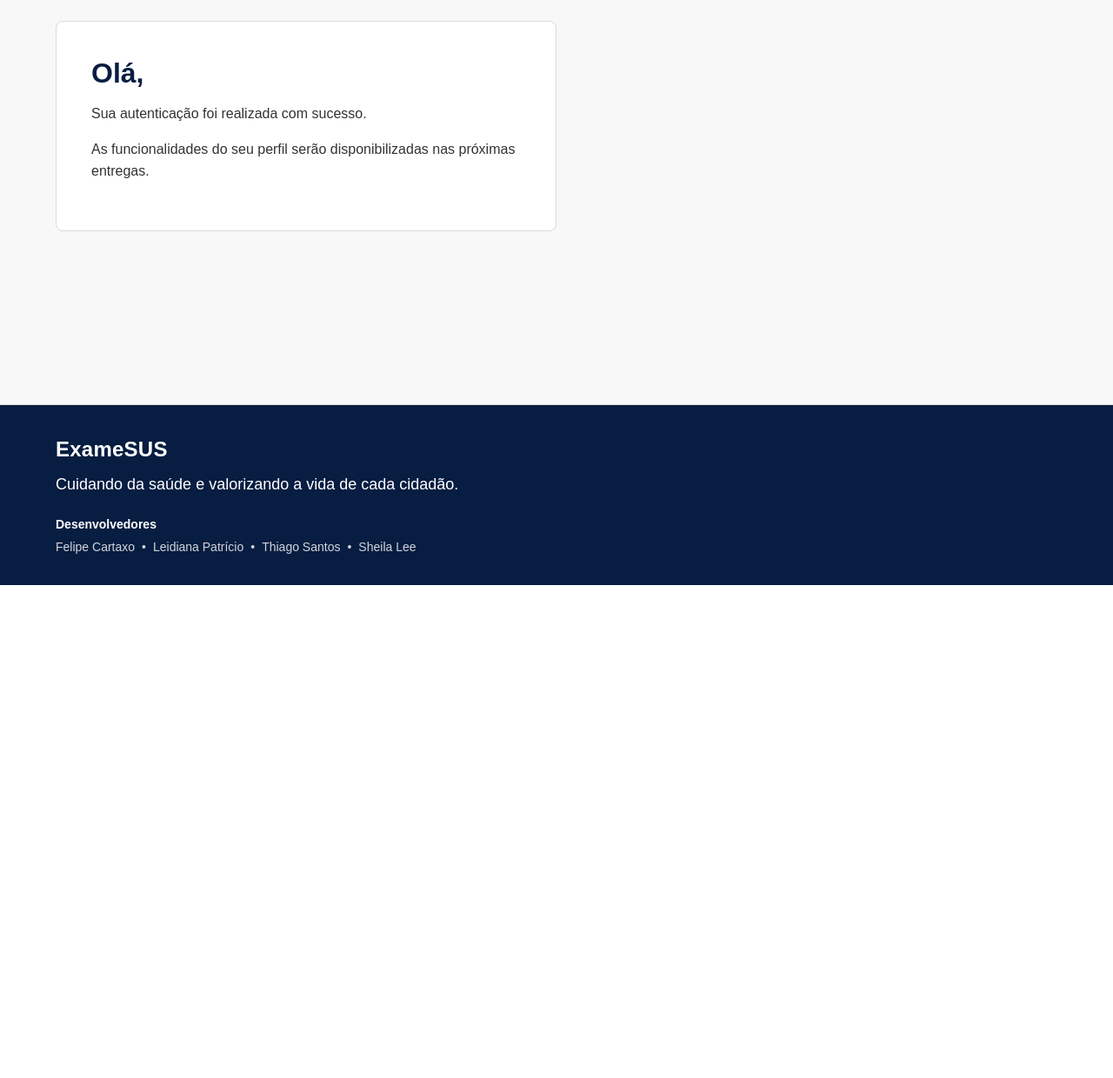
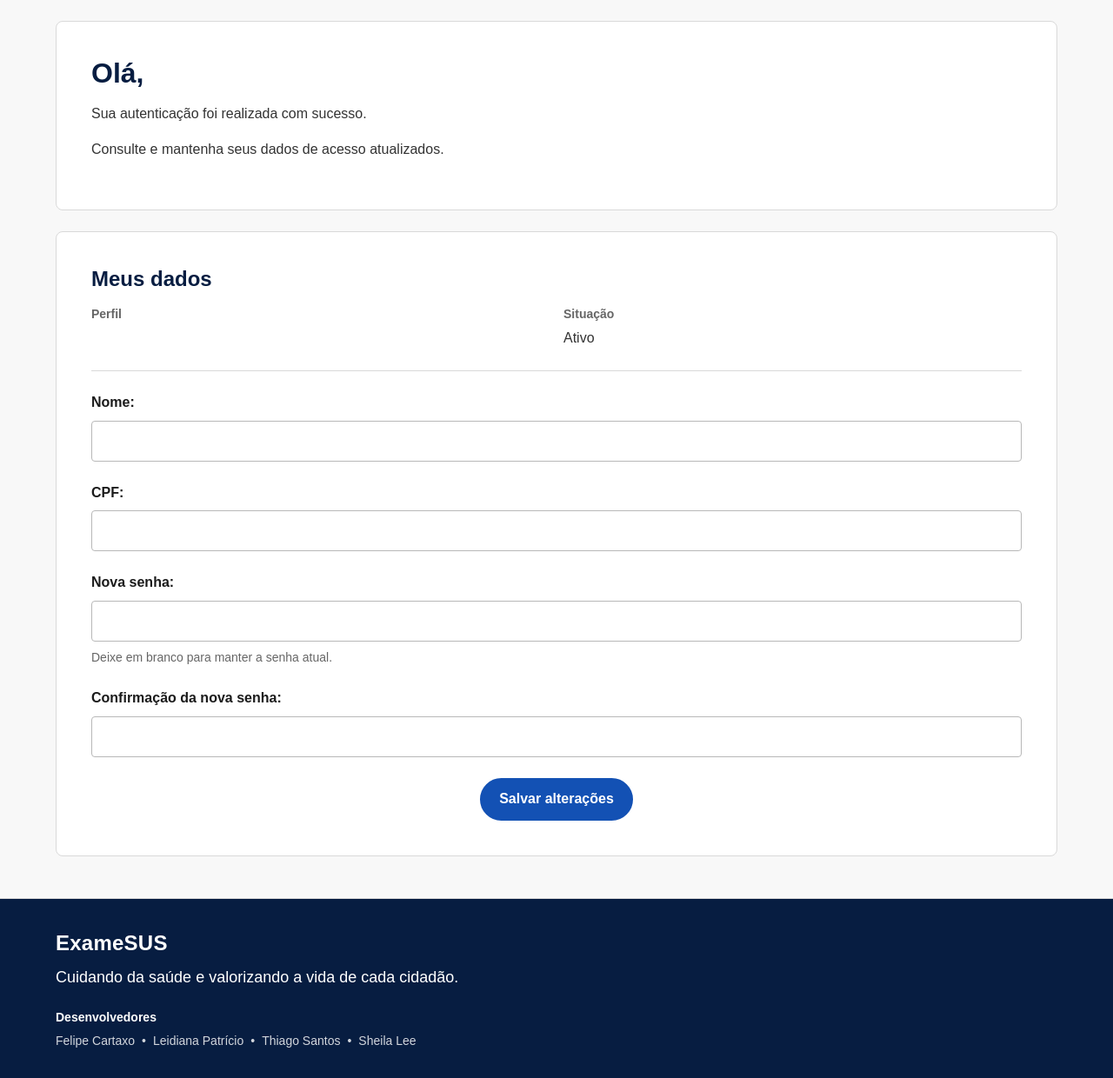
Before and after one commit to felipecartaxo/rad-exames_sus, a Django app: page /conta/ in a window 1280 px wide. Shown: the part 127-1367 px from the top of the page at 87% size. Before the commit the page ends 800 px from the top, so only its background shows below. Run offline with Django 5.2, Linux system fonts and the light colour scheme; the visitor is signed in with stand-in values (Sample User, id 1).

Commit message:
adjust: atuliza a tela conta para exibir dados do usuario autentica e permitir edita-la

```diff
--- a/exames/templates/exames/criar.html
+++ b/exames/templates/exames/criar.html
@@ -13,7 +13,7 @@
 {% endblock %}
 
 {% block content %}
-  <section class="content-card" aria-labelledby="titulo-criacao">
+  <section class="content-card content-card-wide" aria-labelledby="titulo-criacao">
     <h1 id="titulo-criacao">{% trans "Criar agendamento e exame" %}</h1>
     <p>{% trans "Associe o cidadão ao local e ao profissional responsável pelo exame." %}</p>
 
@@ -36,8 +36,9 @@
       {% endfor %}
       {% for error in form.non_field_errors %}<p class="field-error" role="alert">{{ error }}</p>{% endfor %}
 
-      <div class="form-actions">
+      <div class="form-actions form-actions-centered">
         <button type="submit">{% trans "Criar agendamento e exame" %}</button>
+        <a class="button button-secondary" href="{% url 'usuarios_lista:lista' %}">{% trans "Cancelar" %}</a>
       </div>
     </form>
   </section>
--- a/static/css/components.css
+++ b/static/css/components.css
@@ -65,6 +65,20 @@ button[type="submit"]:hover {
 
 .auth-card {
   margin-inline: auto;
+}
+
+.content-card-wide {
+  width: 100%;
+}
+
+.account-card + .account-card {
+  margin-top: var(--space-4);
+}
+
+.account-readonly-data {
+  margin-block: var(--space-3) var(--space-5);
+  padding-bottom: var(--space-4);
+  border-bottom: 1px solid var(--color-border);
 }
 
 .login-actions {
@@ -285,6 +299,10 @@ button[type="submit"]:hover {
   align-items: center;
   gap: var(--space-3);
   flex-wrap: wrap;
+}
+
+.form-actions-centered {
+  justify-content: center;
 }
 
 .list-filters {
--- a/templates/base.html
+++ b/templates/base.html
@@ -10,7 +10,7 @@
     <link rel="stylesheet" href="{% static 'css/tokens.css' %}">
     <link rel="stylesheet" href="{% static 'css/base.css' %}">
     <link rel="stylesheet" href="{% static 'css/layout.css' %}?v=20260702-4">
-    <link rel="stylesheet" href="{% static 'css/components.css' %}?v=20260702-13">
+    <link rel="stylesheet" href="{% static 'css/components.css' %}?v=20260702-16">
     {% block extra_css %}{% endblock %}
   </head>
   <body>
--- a/usuarios/forms.py
+++ b/usuarios/forms.py
@@ -167,6 +167,65 @@ class EdicaoUsuarioServidorForm(forms.ModelForm):
         return usuario
 
 
+class EdicaoProprioPerfilForm(forms.ModelForm):
+    cpf = forms.CharField(
+        label=_("CPF"),
+        max_length=14,
+        widget=forms.TextInput(
+            attrs={"autocomplete": "username", "inputmode": "numeric"}
+        ),
+    )
+    password1 = forms.CharField(
+        label=_("Nova senha"),
+        required=False,
+        strip=False,
+        widget=forms.PasswordInput(attrs={"autocomplete": "new-password"}),
+        help_text=_("Deixe em branco para manter a senha atual."),
+    )
+    password2 = forms.CharField(
+        label=_("Confirmação da nova senha"),
+        required=False,
+        strip=False,
+        widget=forms.PasswordInput(attrs={"autocomplete": "new-password"}),
+    )
+
+    class Meta:
+        model = Usuario
+        fields = ("nome", "cpf")
+        widgets = {
+            "nome": forms.TextInput(attrs={"autocomplete": "name"}),
+        }
+
+    def clean_cpf(self):
+        cpf = normalizar_cpf(self.cleaned_data["cpf"])
+        validar_cpf(cpf)
+        if Usuario.objects.exclude(pk=self.instance.pk).filter(cpf=cpf).exists():
+            raise forms.ValidationError(
+                _("Já existe uma conta cadastrada com este CPF."),
+                code="cpf_duplicado",
+            )
+        return cpf
+
+    def clean(self):
+        dados = super().clean()
+        senha = dados.get("password1")
+        confirmacao = dados.get("password2")
+        if senha != confirmacao:
+            self.add_error("password2", _("As senhas não coincidem."))
+        if senha:
+            validate_password(senha, self.instance)
+        return dados
+
+    def save(self, commit=True):
+        usuario = super().save(commit=False)
+        senha = self.cleaned_data.get("password1")
+        if senha:
+            usuario.set_password(senha)
+        if commit:
+            usuario.save()
+        return usuario
+
+
 class LoginCpfForm(AuthenticationForm):
     username = forms.CharField(
         label=_("CPF"),
--- a/usuarios/templates/usuarios/conta.html
+++ b/usuarios/templates/usuarios/conta.html
@@ -12,9 +12,41 @@
 {% endblock %}
 
 {% block content %}
-  <section class="content-card" aria-labelledby="titulo-conta">
+  <section class="content-card content-card-wide account-card" aria-labelledby="titulo-conta">
     <h1 id="titulo-conta">{% blocktrans with nome=request.user.nome %}Olá, {{ nome }}{% endblocktrans %}</h1>
     <p>{% trans "Sua autenticação foi realizada com sucesso." %}</p>
-    <p>{% trans "As funcionalidades do seu perfil serão disponibilizadas nas próximas entregas." %}</p>
+    <p>{% trans "Consulte e mantenha seus dados de acesso atualizados." %}</p>
+  </section>
+
+  <section class="content-card content-card-wide account-card" aria-labelledby="titulo-dados-pessoais">
+    <h2 id="titulo-dados-pessoais">{% trans "Meus dados" %}</h2>
+    <dl class="record-details account-readonly-data">
+      <div><dt>{% trans "Perfil" %}</dt><dd>{{ request.user.get_tipo_display }}</dd></div>
+      <div>
+        <dt>{% trans "Situação" %}</dt>
+        <dd>{% if request.user.is_active %}{% trans "Ativo" %}{% else %}{% trans "Inativo" %}{% endif %}</dd>
+      </div>
+    </dl>
+
+    <form method="post" novalidate>
+      {% csrf_token %}
+      {% if form.non_field_errors %}
+        <div class="error-summary" role="alert">
+          <h3>{% trans "Revise os dados informados" %}</h3>
+          {{ form.non_field_errors }}
+        </div>
+      {% endif %}
+      {% for field in form.visible_fields %}
+        <div class="form-field">
+          {{ field.label_tag }}
+          {{ field }}
+          {% if field.help_text %}<div class="help-text">{{ field.help_text|safe }}</div>{% endif %}
+          {% for error in field.errors %}<p class="field-error" role="alert">{{ error }}</p>{% endfor %}
+        </div>
+      {% endfor %}
+      <div class="form-actions form-actions-centered">
+        <button type="submit">{% trans "Salvar alterações" %}</button>
+      </div>
+    </form>
   </section>
 {% endblock %}
--- a/usuarios/views.py
+++ b/usuarios/views.py
@@ -1,4 +1,5 @@
 from django.contrib import messages
+from django.contrib.auth import update_session_auth_hash
 from django.contrib.auth.mixins import LoginRequiredMixin
 from django.contrib.auth.views import LoginView, LogoutView
 from django.db.models import Q
@@ -7,7 +8,6 @@ from django.urls import reverse, reverse_lazy
 from django.utils.translation import gettext_lazy as _
 from django.utils.translation import ngettext
 from django.views import View
-from django.views.generic import TemplateView
 from django.views.generic.edit import FormView
 from django.views.generic.list import ListView
 
@@ -18,6 +18,7 @@ from .forms import (
     CadastroCidadaoForm,
     CriacaoUsuarioServidorForm,
     EdicaoUsuarioServidorForm,
+    EdicaoProprioPerfilForm,
     FiltroUsuarioForm,
     LoginCpfForm,
 )
@@ -59,8 +60,21 @@ class LoginCpfView(LoginView):
         return reverse("usuarios:inicio")
 
 
-class ContaView(LoginRequiredMixin, TemplateView):
+class ContaView(LoginRequiredMixin, FormView):
     template_name = "usuarios/conta.html"
+    form_class = EdicaoProprioPerfilForm
+    success_url = reverse_lazy("usuarios:inicio")
+
+    def get_form_kwargs(self):
+        kwargs = super().get_form_kwargs()
+        kwargs["instance"] = self.request.user
+        return kwargs
+
+    def form_valid(self, form):
+        usuario = form.save()
+        update_session_auth_hash(self.request, usuario)
+        messages.success(self.request, _("Seus dados foram atualizados."))
+        return super().form_valid(form)
 
 
 class LogoutCpfView(LogoutView):
```
Also changed, not shown: AGENTS.md (+1 -0 lines), exames/tests/test_criacao.py (+16 -0 lines), usuarios/tests/test_conta.py (added, +115 -0 lines), locale/en/LC_MESSAGES/django.po, 1 other file.
